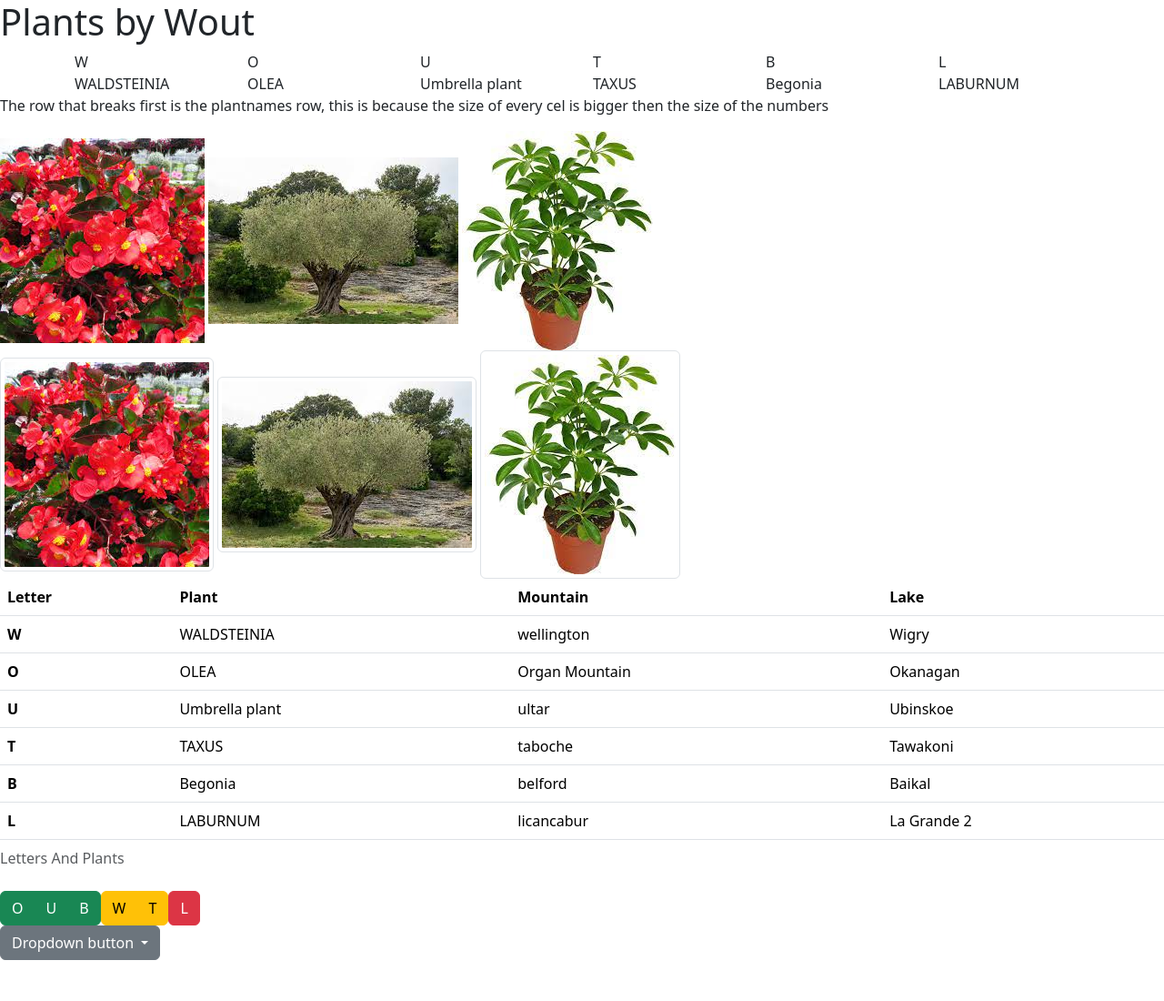
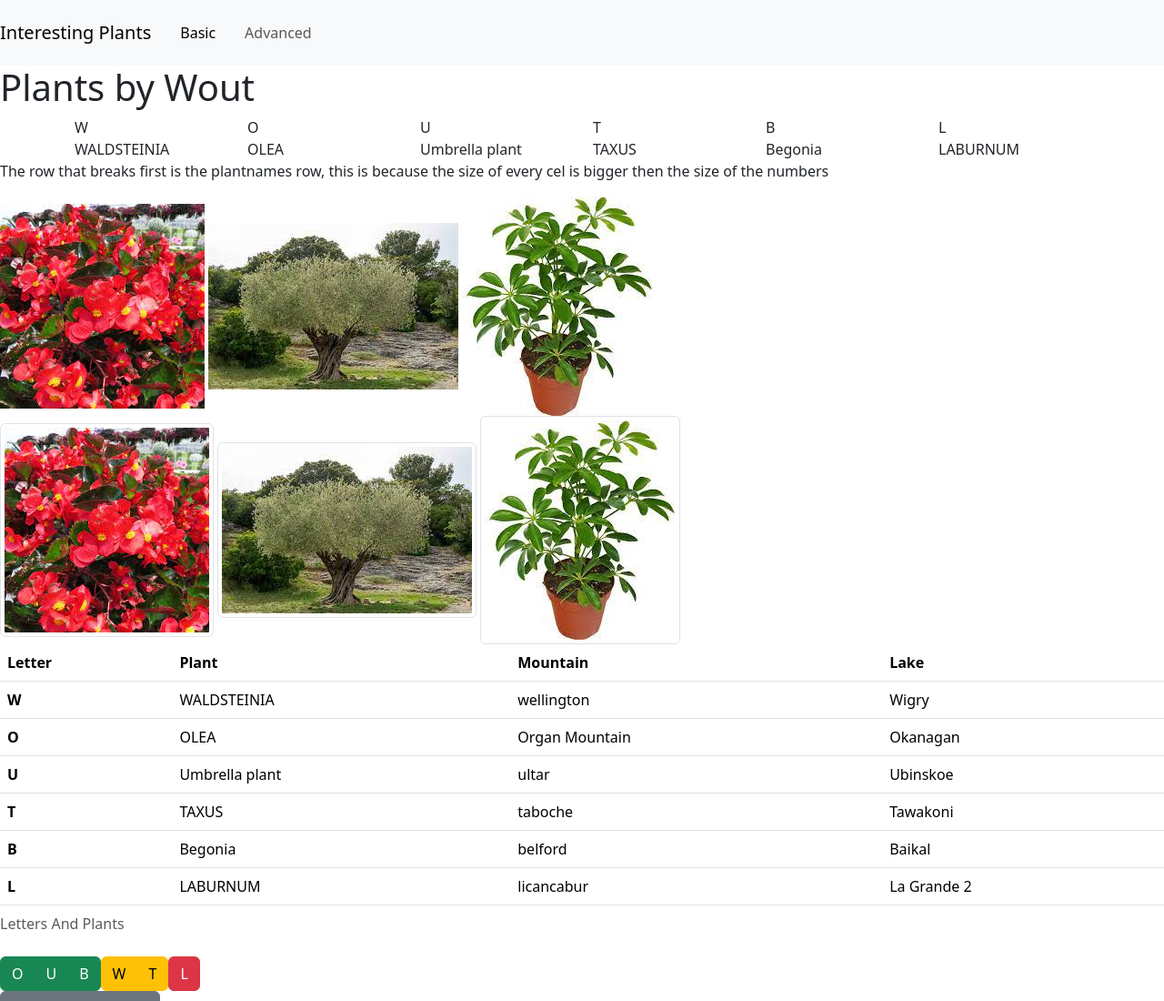
Before and after one commit to 44-563-Web-Apps-S23/44563-webapps-s23-assignment5-WoutBl, a plain HTML site: page Plants.html in a window 1280 px wide. Shown: the top 1100 px of the page at 91% size. Drawn offline with nearby package versions, Linux system fonts and the light colour scheme.

Commit message:
added navbar

```diff
--- a/Plants.html
+++ b/Plants.html
@@ -17,6 +17,23 @@
 </head>
 
 <body>
+  <nav class="navbar navbar-expand-md navbar-light bg-light">
+    <a class="navbar-brand" href="Plants.html">Interesting Plants</a>
+    <button class="navbar-toggler" type="button" data-bs-toggle="collapse" data-bs-target="#navbarSupportedContent"
+      aria-controls="navbarSupportedContent" aria-expanded="false" aria-label="Toggle navigation">
+      <span class="navbar-toggler-icon"></span>
+    </button>
+    <div class="collapse navbar-collapse" id="navbarSupportedContent">
+      <ul class="navbar-nav mr-auto">
+        <li class="nav-link">
+          <a class="nav-link active" href="basic.html">Basic</a>
+        </li>
+        <li class="nav-link">
+          <a class="nav-link" href="advanced.html">Advanced</a>
+        </li>
+
+    </div>
+  </nav>
   <h1>Plants by Wout</h1>
   <div class="container">
     <div class="row">
```
